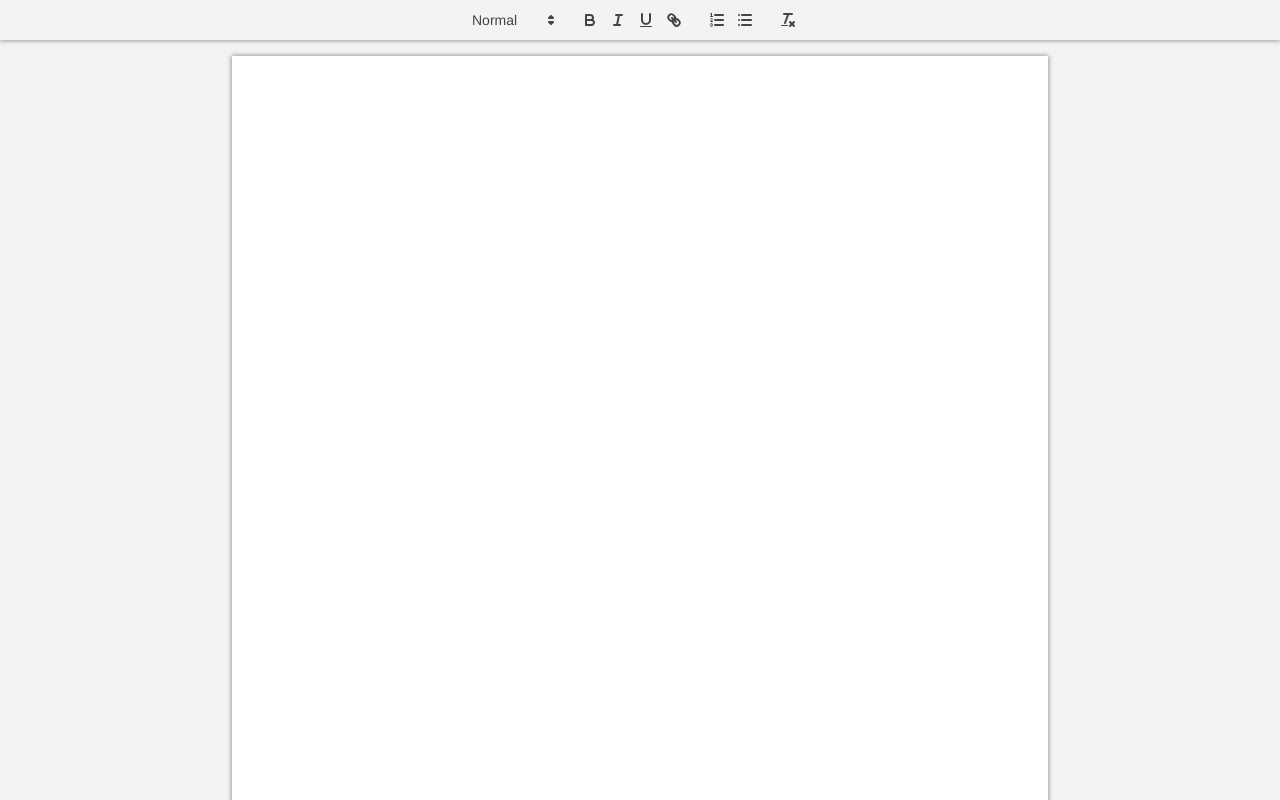
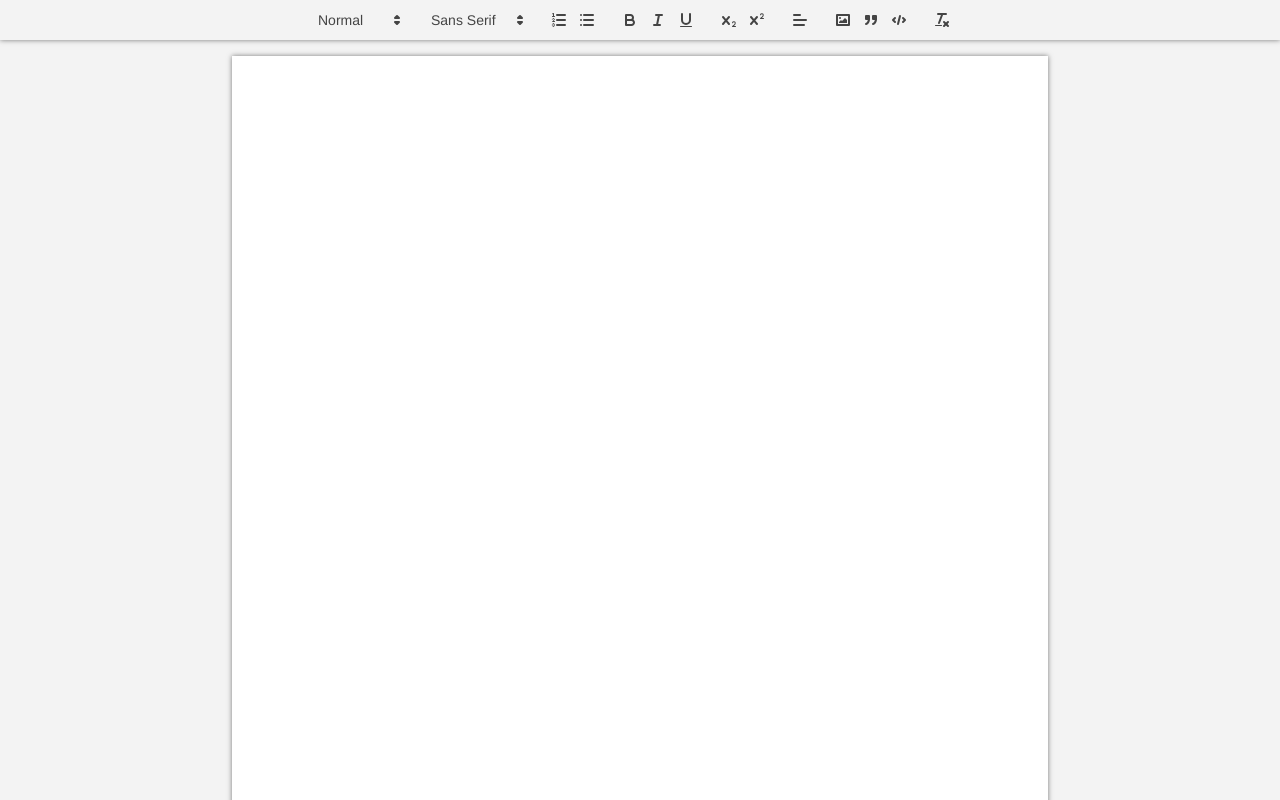
Before and after one commit to bryanakitchen/google-docs-clone, a React (Create React App) app: page / in a window 1280 px wide. Shown: the top 800 px of the page. Built offline with nearby package versions, Linux system fonts and the light colour scheme.

Commit message:
add toolbar options

```diff
--- a/src/TextEditor.js
+++ b/src/TextEditor.js
@@ -1,6 +1,18 @@
 import React, { useCallback } from 'react'
 import Quill from "quill"
 import "quill/dist/quill.snow.css"
+
+// see Quill docs for options
+const TOOLBAR_OPTIONS = [
+    [{ header: [1, 2, 3, 4, 5, 6, false] }],
+    [{ font: [] }],
+    [{ list: "ordered" }, { list: "bullet" }],
+    ["bold", "italic", "underline"],
+    [{ script: "sub" }, { script: "super" }],
+    [{ align: [] }],
+    ["image", "blockquote", "code-block"],
+    ["clean"],
+]
 
 export default function TextEditor() {
 
@@ -11,7 +23,7 @@ export default function TextEditor() {
 
         const editor = document.createElement('div');
         wrapper.append(editor);
-        new Quill(editor, { theme: "snow" })
+        new Quill(editor, { theme: "snow", modules: { toolbar: TOOLBAR_OPTIONS } })
 
     }, [])
 
```
